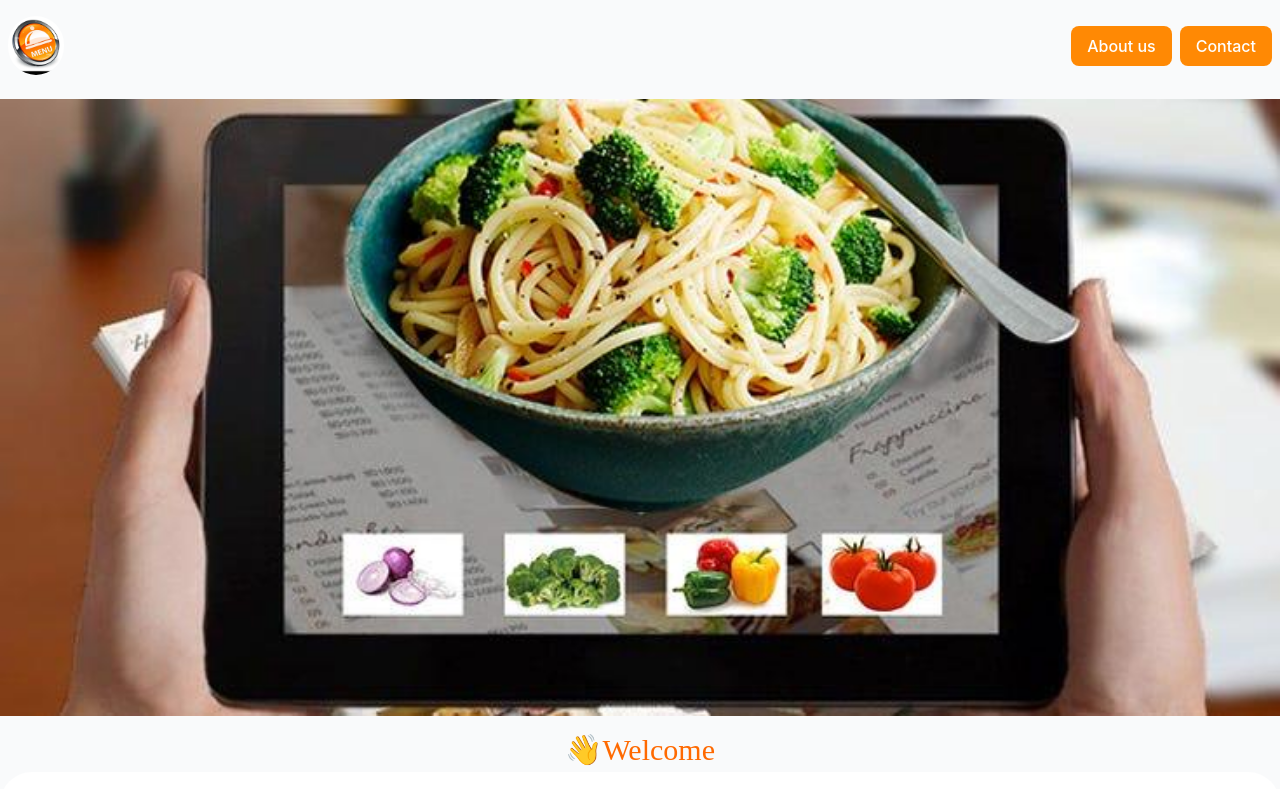
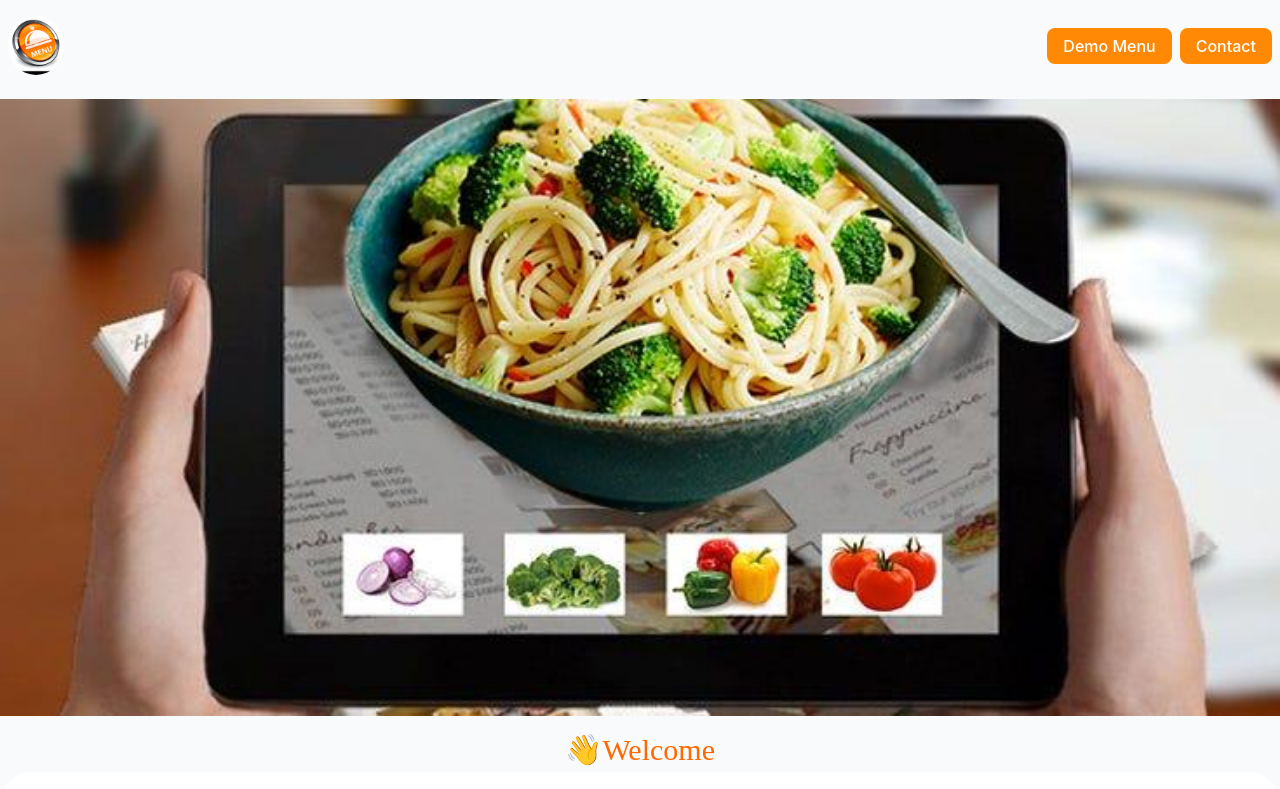
Before and after one commit to mikeandrusyak/3D-Menu, a Next.js app: page / in a window 1280 px wide. Shown: the top 789 px of the page. Built offline with nearby package versions, Linux system fonts and the light colour scheme; a web font is replaced by a local one.

Commit message:
Scroll to contact us

```diff
--- a/pages/index.jsx
+++ b/pages/index.jsx
@@ -11,8 +11,8 @@ export default function Home() {
             <Image src="/icons/logo.jpg" alt="AR Menu Logo" width={56} height={56} className="rounded-full" />
           </div>
           <div className="space-x-2">
-            <button className="bg-orange-400 hover:bg-orange-500 text-white rounded-lg px-4 py-2 font-medium transition">About us</button>
-            <button className="bg-orange-400 hover:bg-orange-500 text-white rounded-lg px-4 py-2 font-medium transition">Contact</button>
+            <a href="#demo menu" className="bg-orange-400 hover:bg-orange-500 text-white rounded-lg px-4 py-2 font-medium transition">Demo Menu</a>
+            <a href="#contacts" className="bg-orange-400 hover:bg-orange-500 text-white rounded-lg px-4 py-2 font-medium transition">Contact</a>
           </div>
         </header>
 
@@ -105,7 +105,7 @@ export default function Home() {
         </section>
 
         {/* Contacts */}
-        <section>
+        <section id="contacts">
           <div className="text-orange-500 text-3xl font-oleo text-center m-2">Contacts</div>
           <div className="bg-brand-orange p-6 mb-0 shadow-lg space-y-2 text-black">
             <div className="flex items-center gap-2"><span className="text-orange-500">📱</span>+41 79 602 23 48</div>
--- a/styles/globals.css
+++ b/styles/globals.css
@@ -1,3 +1,7 @@
 @import url('https://fonts.googleapis.com/css2?family=Oleo+Script+Swash+Caps:wght@400;700&display=swap');
 @import "tailwindcss";
 @config "../tailwind.config.js";
+
+html {
+    scroll-behavior: smooth;
+  }
```
